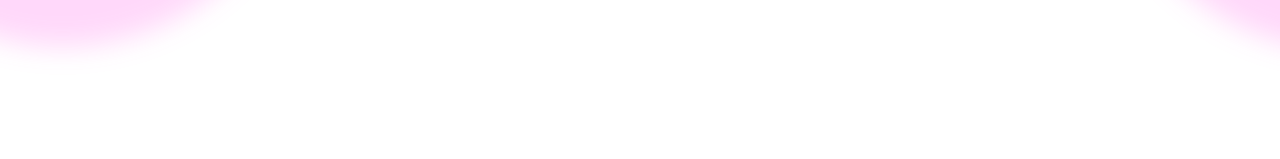
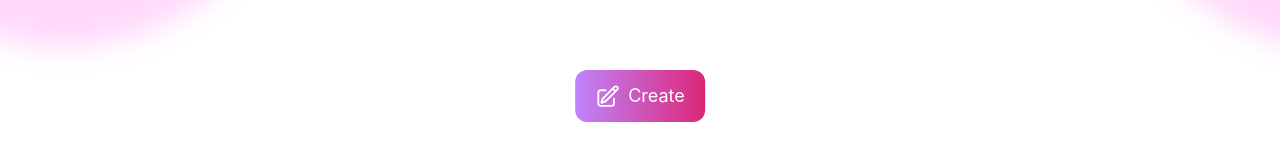
Before and after one commit to Hasyim-Kai/Healme-College-Final-Project, a Next.js app: page /user/journal in a window 1280 px wide. Shown: the part 638-797 px from the top of the page. Built offline with nearby package versions, Linux system fonts and the light colour scheme.

Commit message:
Add Floating Btn

```diff
--- /dev/null
+++ b/presentation/components/global/FloatBottomBtn.tsx
@@ -0,0 +1,11 @@
+import { cardHover, pinkGradientBg } from "../../styles/TailwindStyle"
+
+type Props = { children?: JSX.Element | JSX.Element[] | null, text?: string, clickFunc: Function }
+
+export default function FloatBottomBtn({ text = 'Submit', children, clickFunc }: Props) {
+  return <button className={`fixed bottom-10 left-1/2 -translate-x-1/2 flex items-center
+  gap-2 py-3 px-5 text-lg text-white rounded-xl ${cardHover} ${pinkGradientBg}`}
+    onClick={() => clickFunc()}>
+    {children} {text}
+  </button>
+}
```
